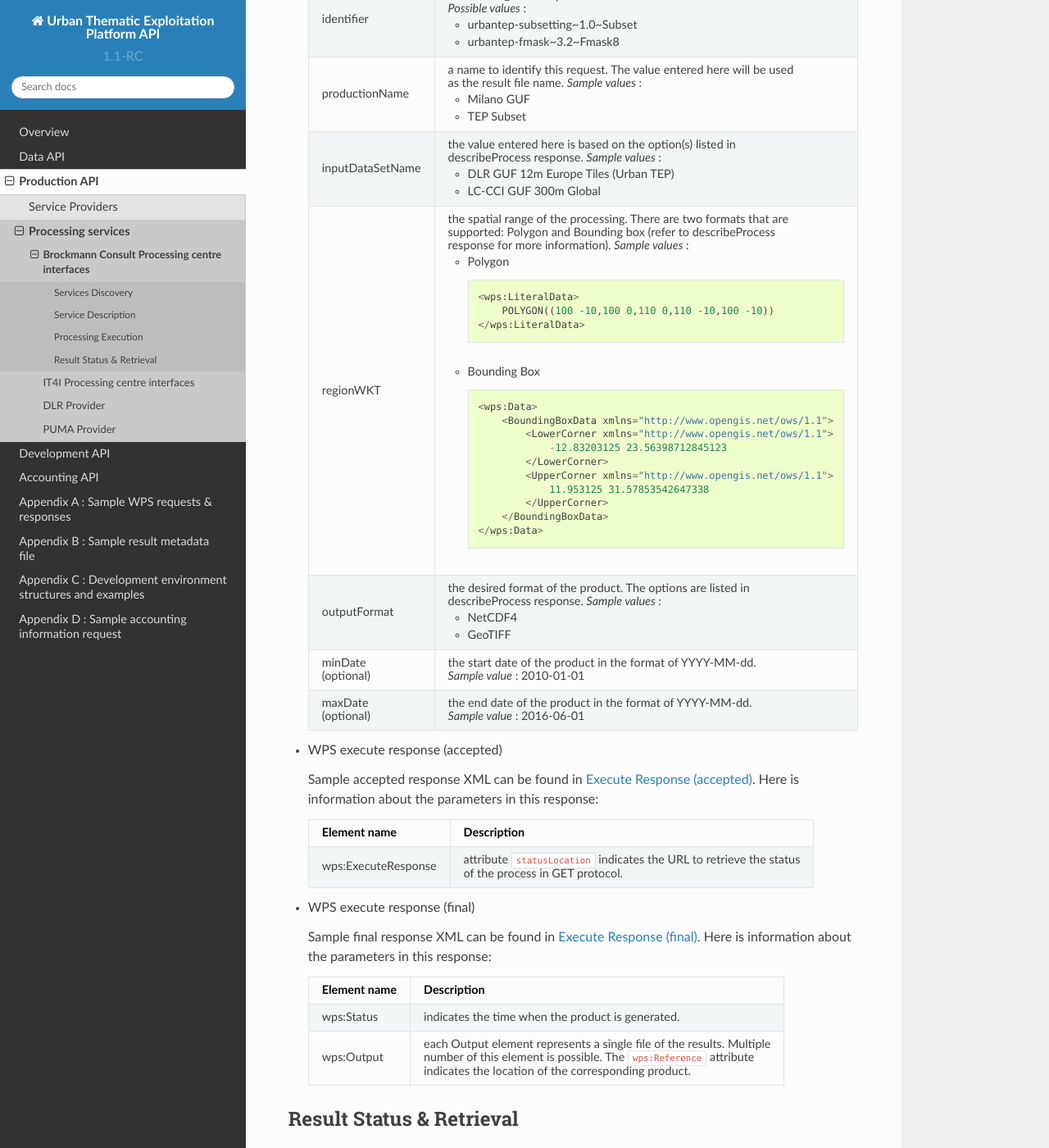
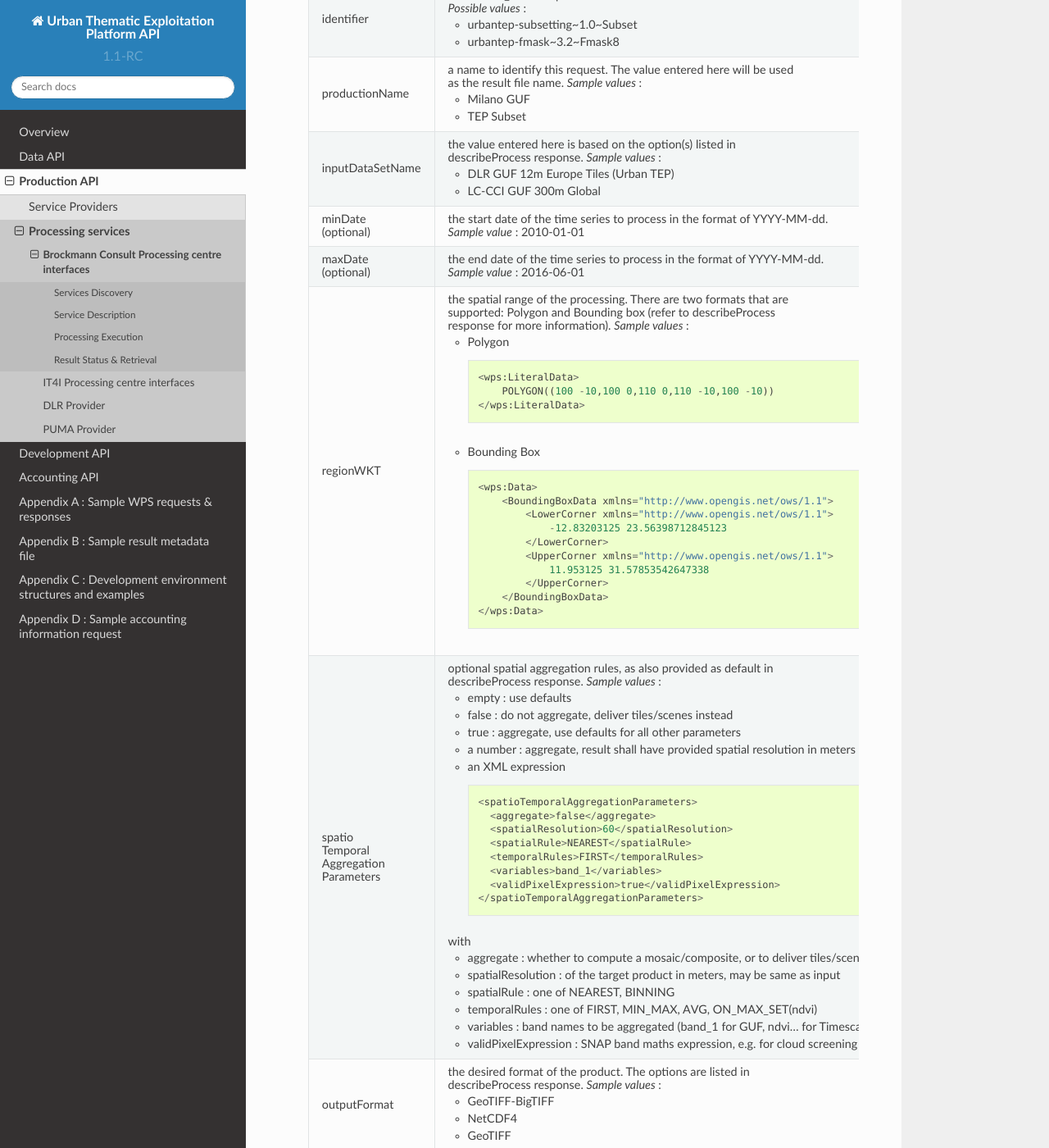
Before and after one commit to urban-tep/API, a Sphinx documentation site: the page built from source/production/processingservices/bc/index.rst, in a window 1280 px wide and 1400 px high, scrolled down 1823 px. Shown: the whole window at 82% size. Built offline with Sphinx 7.4.7 and the Read the Docs theme 2.0.0, drawn with Linux system fonts in a browser that asks for light colours; pages that are not in the unit, such as notebooks, are missing from menus.

Commit message:
spatiotemporalaggregationparameter explained

```diff
--- a/source/production/processingservices/bc/index.rst
+++ b/source/production/processingservices/bc/index.rst
@@ -116,6 +116,14 @@ This service is used by the portal to send a processing request to the WPS. The
   |                          | - DLR GUF 12m Europe Tiles (Urban TEP)                                          |
   |                          | - LC-CCI GUF 300m Global                                                        |
   +--------------------------+---------------------------------------------------------------------------------+
+  | minDate                  | the start date of the time series to process in the format of YYYY-MM-dd.       |
+  |                          |                                                                                 |
+  | (optional)               | *Sample value* : 2010-01-01                                                     |
+  +--------------------------+---------------------------------------------------------------------------------+
+  | maxDate                  | the end date of the time series to process in the format of YYYY-MM-dd.         |
+  |                          |                                                                                 |
+  | (optional)               | *Sample value* : 2016-06-01                                                     |
+  +--------------------------+---------------------------------------------------------------------------------+
   | regionWKT                | the spatial range of the processing. There are two formats that are             |
   |                          |                                                                                 |
   |                          | supported: Polygon and Bounding box (refer to describeProcess                   |
@@ -142,20 +150,42 @@ This service is used by the portal to send a processing request to the WPS. The
   |                          |          </BoundingBoxData>                                                     |
   |                          |      </wps:Data>                                                                |
   +--------------------------+---------------------------------------------------------------------------------+
+  | spatio                   | optional spatial aggregation rules, as also provided as default in              |
+  |                          |                                                                                 |
+  | Temporal                 | describeProcess response. *Sample values* :                                     |
+  |                          |                                                                                 |
+  | Aggregation              | - empty : use defaults                                                          |
+  |                          | - false : do not aggregate, deliver tiles/scenes instead                        |
+  | Parameters               | - true : aggregate, use defaults for all other parameters                       |
+  |                          | - a number : aggregate, result shall have provided spatial resolution in meters |
+  |                          | - an XML expression                                                             |
+  |                          |   ::                                                                            |
+  |                          |                                                                                 |
+  |                          |      <spatioTemporalAggregationParameters>                                      |
+  |                          |        <aggregate>false</aggregate>                                             |
+  |                          |        <spatialResolution>60</spatialResolution>                                |
+  |                          |        <spatialRule>NEAREST</spatialRule>                                       |
+  |                          |        <temporalRules>FIRST</temporalRules>                                     |
+  |                          |        <variables>band_1</variables>                                            |
+  |                          |        <validPixelExpression>true</validPixelExpression>                        |
+  |                          |      </spatioTemporalAggregationParameters>                                     |
+  |                          |                                                                                 |
+  |                          | with                                                                            |
+  |                          |                                                                                 |
+  |                          | - aggregate : whether to compute a mosaic/composite, or to deliver tiles/scenes |
+  |                          | - spatialResolution : of the target product in meters, may be same as input     |
+  |                          | - spatialRule : one of NEAREST, BINNING                                         |
+  |                          | - temporalRules : one of FIRST, MIN_MAX, AVG, ON_MAX_SET(ndvi)                  |
+  |                          | - variables : band names to be aggregated (band_1 for GUF, ndvi... for Timescan |
+  |                          | - validPixelExpression : SNAP band maths expression, e.g. for cloud screening   |
+  +--------------------------+---------------------------------------------------------------------------------+
   | outputFormat             | the desired format of the product. The options are listed in                    |
   |                          |                                                                                 |
   |                          | describeProcess response. *Sample values* :                                     |
   |                          |                                                                                 |
+  |                          | - GeoTIFF-BigTIFF                                                               |
   |                          | - NetCDF4                                                                       |
   |                          | - GeoTIFF                                                                       |
-  +--------------------------+---------------------------------------------------------------------------------+
-  | minDate                  | the start date of the product in the format of YYYY-MM-dd.                      |
-  |                          |                                                                                 |
-  | (optional)               | *Sample value* : 2010-01-01                                                     |
-  +--------------------------+---------------------------------------------------------------------------------+
-  | maxDate                  | the end date of the product in the format of YYYY-MM-dd.                        |
-  |                          |                                                                                 |
-  | (optional)               | *Sample value* : 2016-06-01                                                     |
   +--------------------------+---------------------------------------------------------------------------------+
 
 
```
